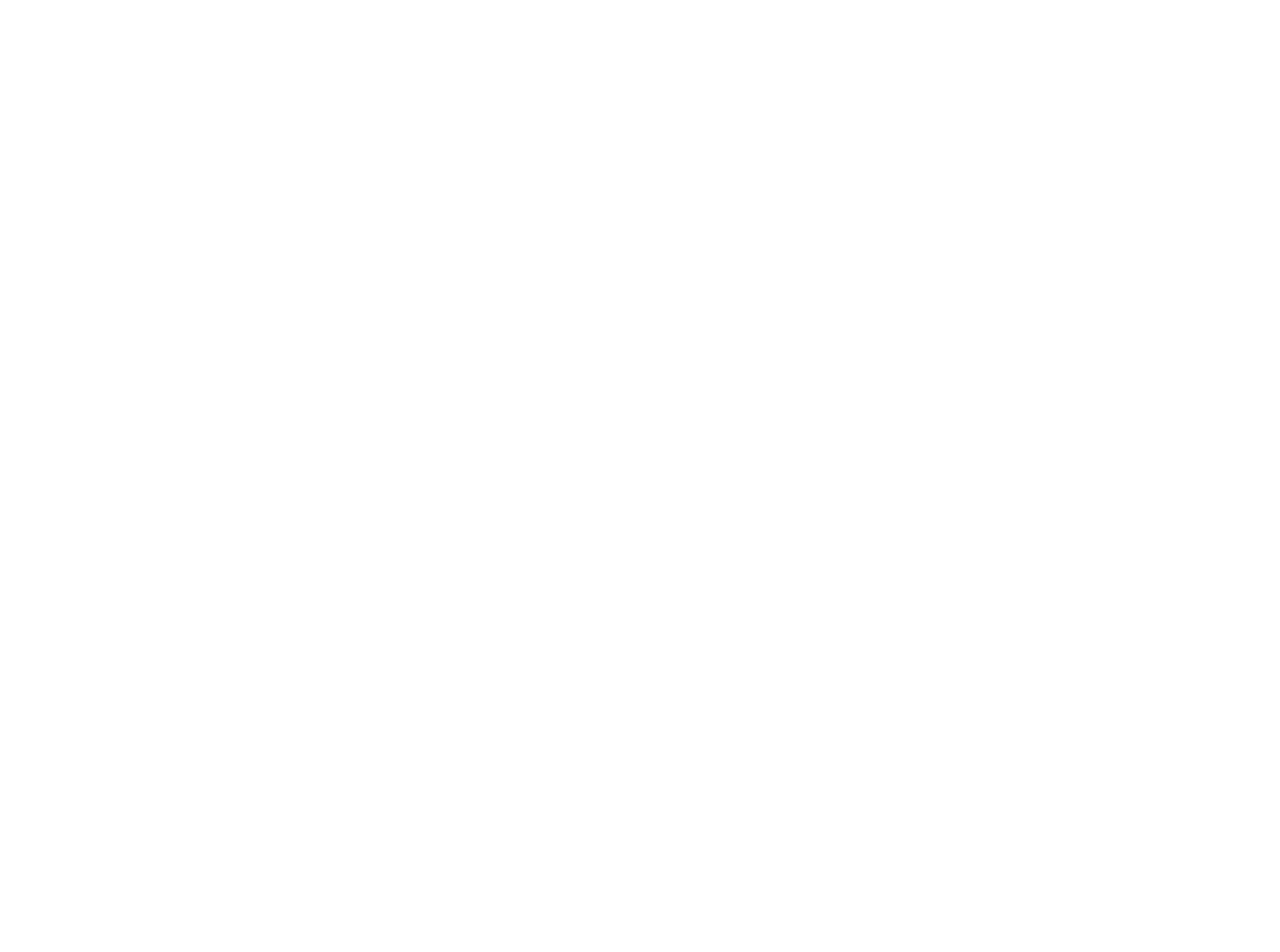
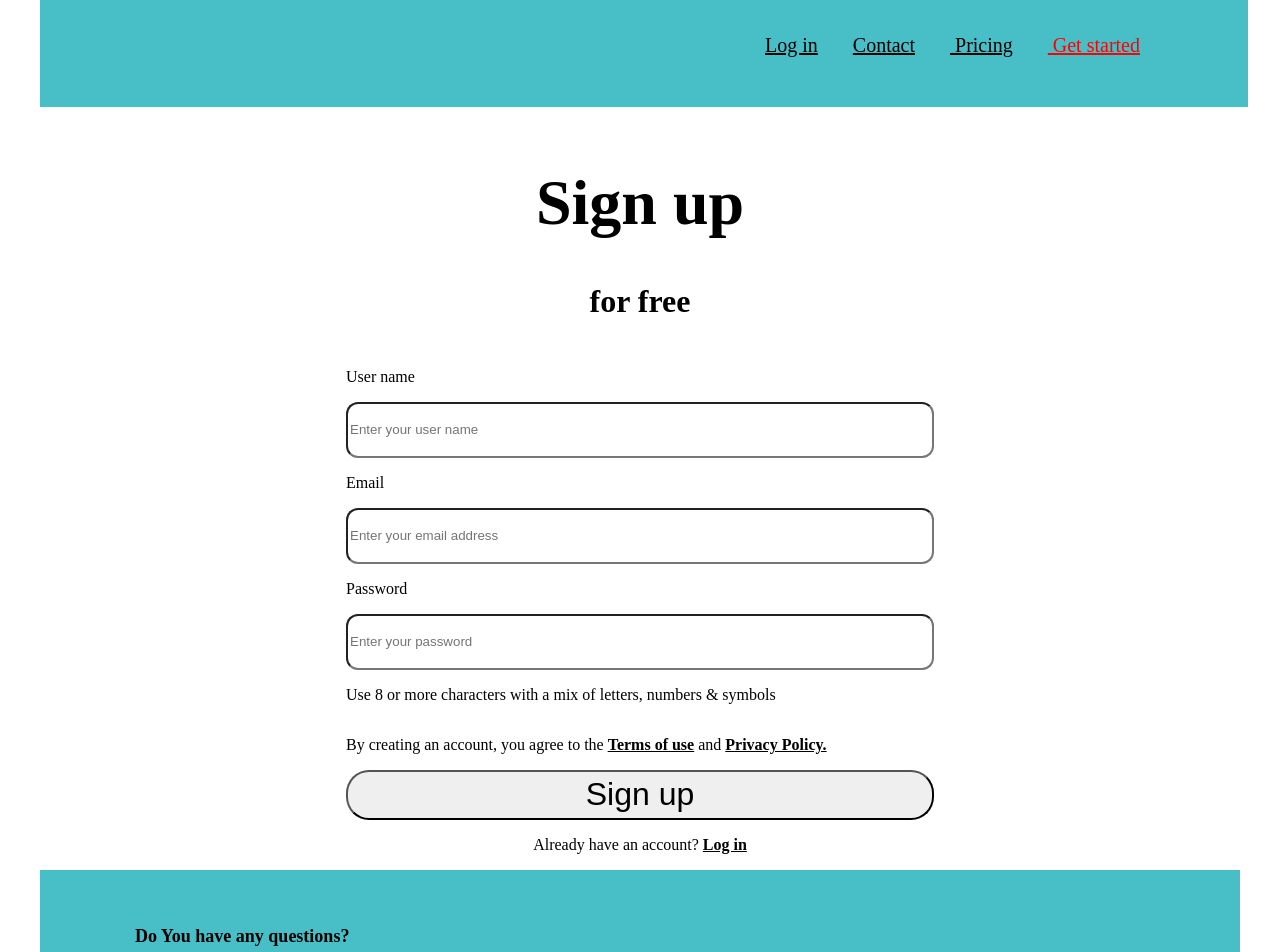
Before and after one commit to TomSabMGTfan/Spring-project-2024, a React (Vite) app in the folder SantaMonicaTechPioneersClient/: page /signup in a window 1280 px wide. Before the commit this address had no page. Shown: the part 220-1172 px from the top of the page. Before the commit the page ends 800 px from the top, so only its background shows below. Built offline with nearby package versions, Linux system fonts and the light colour scheme.

Commit message:
Registerform style updates,change file positions(header,footer)

```diff
--- a/SantaMonicaTechPioneersClient/src/App.css
+++ b/SantaMonicaTechPioneersClient/src/App.css
@@ -3,15 +3,39 @@
   margin: 0 auto;
   padding: 2rem;
   text-align: center;
+  display: grid;
 }
 
 
-
-
-.registration_form {
-
+.registration_form_body{
+  display: grid;
+  justify-content:center;
+}
+h1{
+  font-size: 4rem;
+}
+h3{
+  font-size: 2rem;
+}
+.input_field{
+  border-radius: 12px;
+  height: 3.125rem;
 
 }
-.label {
-  display: grid;
+input.input_field {
+  width: 36.25rem;
 }
+.input_text{
+text-align: left;
+}
+.input_text:last-child{
+  text-align: center;
+  }
+button.input_field{
+  border-radius: 23px;
+  font-size: 2rem;
+
+}
+button.input_field:hover{
+  background-color: rgba(72, 143, 199, 0.63);
+}
--- a/SantaMonicaTechPioneersClient/src/App.jsx
+++ b/SantaMonicaTechPioneersClient/src/App.jsx
@@ -1,27 +1,28 @@
-import { useContext } from 'react';
-import { BrowserRouter as Router, Routes, Route, Link } from 'react-router-dom';
-import RegisterForm from './components/RegisterForm';
-import LoginForm from './components/LoginForm';
-import UserDashboard from './components/UserDashboard';
-import AdminDashboard from './components/AdminDashboard';
-import PrivateRoute from './routes/privateRoutes';
-import { AuthContext } from './utils/AuthContext';
+import { useContext } from "react";
+import { BrowserRouter as Router, Routes, Route, Link } from "react-router-dom";
+import RegisterForm from "./components/RegisterForm";
+import LoginForm from "./components/LoginForm";
+import UserDashboard from "./components/UserDashboard";
+import AdminDashboard from "./components/AdminDashboard";
+import PrivateRoute from "./routes/privateRoutes";
+import { AuthContext } from "./utils/AuthContext";
+
+import Footer from "./components/Footer";
+import Header from "./components/Header";
+import "./App.css";
 
 function App() {
   const { user: authUser, logoutUser } = useContext(AuthContext);
 
   return (
+    <>
+      <Header />
       <Router>
         <nav>
           <ul>
             {!authUser ? (
               <>
-              <li>
-                <Link to="/login">Login</Link>
-              </li>
-              <li>
-                <Link to="/">Register</Link>
-              </li>
+
               </>
             ) : (
               <li>
@@ -32,11 +33,11 @@ function App() {
         </nav>
         <Routes>
           <Route path="/login" element={<LoginForm />} />
-        <Route path="/" element={<RegisterForm />} />
+          <Route path="/signup" element={<RegisterForm />} />
           <Route
             path="/dashboard"
             element={
-            <PrivateRoute roles={['user']}>
+              <PrivateRoute roles={["user"]}>
                 <UserDashboard />
               </PrivateRoute>
             }
@@ -44,13 +45,15 @@ function App() {
           <Route
             path="/admin-dashboard"
             element={
-            <PrivateRoute roles={['admin']}>
+              <PrivateRoute roles={["admin"]}>
                 <AdminDashboard />
               </PrivateRoute>
             }
           />
         </Routes>
       </Router>
+      <Footer />
+    </>
   );
 }
 
--- a/SantaMonicaTechPioneersClient/src/components/Footer.jsx
+++ b/SantaMonicaTechPioneersClient/src/components/Footer.jsx
@@ -1,6 +1,6 @@
 import React from 'react'
 import { Container, Row, Col } from 'react-bootstrap'
-import './Footer.css'
+import './css/Footer.css'
 
 const Footer = () => {
   return (
@@ -24,8 +24,8 @@ const Footer = () => {
 
 export default Footer;
 
-{/* <ul className='list-unstyled'>
+ <ul className='list-unstyled'>
                 <li><a href="https://www.facebook.com/"><i className='fab fa-facebook-f'></i></a></li>
                 <li><a href="https://lt.linkedin.com/"><i className='fa-brands fa-linkedin'></i></a></li>
                 <li><a href="https://www.instagram.com/"><i className='fa-brands fa-square-instagram'></i></a></li>
-                </ul> */}
+                </ul>
--- a/SantaMonicaTechPioneersClient/src/components/Header.jsx
+++ b/SantaMonicaTechPioneersClient/src/components/Header.jsx
@@ -1,6 +1,6 @@
 import React from 'react'
 import { Navbar, Container, Nav } from 'react-bootstrap'
-import './Header.css'
+import './css/Header.css'
 
 const Header = () => {
   return (
@@ -9,7 +9,7 @@ const Header = () => {
         <Container className="header">
           <Navbar.Brand href="#home"><h1>SantaMonicaTechPioneersClient</h1></Navbar.Brand>
           <Nav className="ml-auto">
-            <Nav.Link href="#login"> <i className='fas fa-user'></i>Log in</Nav.Link>
+            <Nav.Link href="./Login"> <i className='fas fa-user'></i>Log in</Nav.Link>
             <Nav.Link href="#features"><i className='fas fa-address-book'></i>Contact</Nav.Link>
             <Nav.Link href="#pricing"><i className='fas fa-dollar-sign'></i> Pricing</Nav.Link>
             <Nav.Link href="#GetStarted"><i className='fas fa-play'></i> Get started</Nav.Link>
--- a/SantaMonicaTechPioneersClient/src/components/RegisterForm.jsx
+++ b/SantaMonicaTechPioneersClient/src/components/RegisterForm.jsx
@@ -56,27 +56,39 @@ function RegisterForm() {
   };
 
   return (
-    <form onSubmit={handleSubmit(onSubmit)}>
-      <input {...register('username', { required: true, minLength: 6, maxLength: 32 })} placeholder="Username" />
+
+    <div className='registration_form'>
+      <h1 >Sign up</h1>
+      <h3>for free</h3>
+
+    <form className='registration_form_body' onSubmit={handleSubmit(onSubmit)}>
+      <p className='input_text'>User name</p>
+      <input className='input_field' {...register('username', { required: true, minLength: 6, maxLength: 32 })} placeholder="Enter your user name" />
       {errors.username && <p>Username is required and must be between 6 and 32 characters</p>}
-
-      <input
+      <p className='input_text'>Email</p>
+<input className='input_field' type="email" {...register('email', { required: true })} placeholder="Enter your email address" />
+      {errors.email && <p>{errors.email.message}</p>}
+      <p className='input_text'>Password</p>
+      <input className='input_field'
         type="password"
         {...register('password', { required: true, minLength: 8, maxLength: 128 })}
-        placeholder="Password"
+        placeholder="Enter your password"
       />
       {errors.password && <p>Password is required and must be between 8 and 128 characters</p>}
+      <p className='input_text'>Use 8 or more characters with a mix of letters, numbers & symbols</p>
+      <p className='input_text'>By creating an account, you agree to the <u><b>Terms of use</b></u> and <u><b>Privacy Policy.</b></u></p>
 
-      <input type="password" {...register('repeatPassword', { required: true })} placeholder="Repeat Password" />
-      {errors.repeatPassword && <p>Please repeat your password</p>}
 
-      <input type="email" {...register('email', { required: true })} placeholder="Email" />
-      {errors.email && <p>{errors.email.message}</p>}
+
+
 
       {serverError ? <p>{serverError}</p> : successMessage && <p>{successMessage}</p>}
 
-      <button type="submit">Register</button>
+      <button className='input_field' type="submit">Sign up</button>
+      <p className='input_text'>Already have an account?   <u><b>Log in</b></u></p>
+
     </form>
+    </div>
   );
 }
 
--- a/SantaMonicaTechPioneersClient/src/components/css/Footer.css
+++ b/SantaMonicaTechPioneersClient/src/components/css/Footer.css
@@ -2,7 +2,7 @@ footer {
     background-color: #48BFC7;
     color: #fff;
     padding: 20px 75px;
-    margin: -8px;
+
   }
 
   .MainContainer {
```
Also changed, not shown: SantaMonicaTechPioneersClient/src/components/css/Header.css (renamed from SantaMonicaTechPioneersClient/src/components/Header.css). Lines whose indentation alone changed are shown as unchanged.
